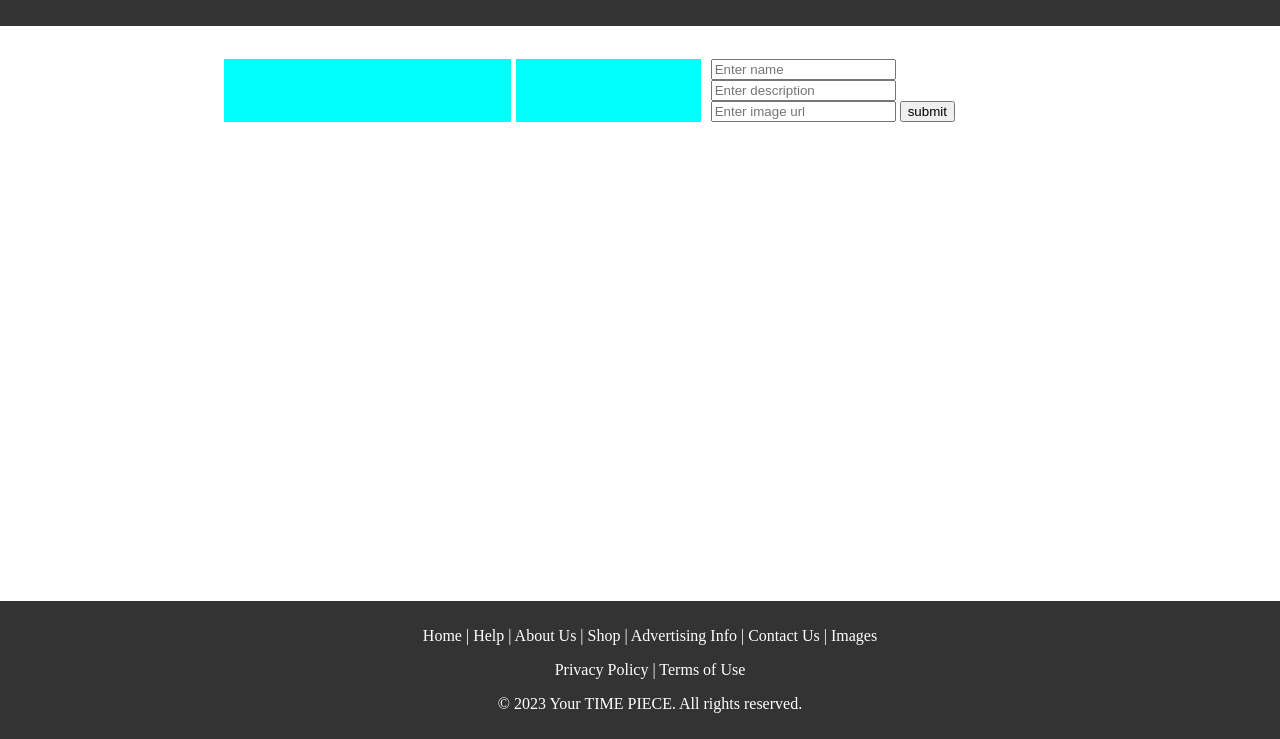
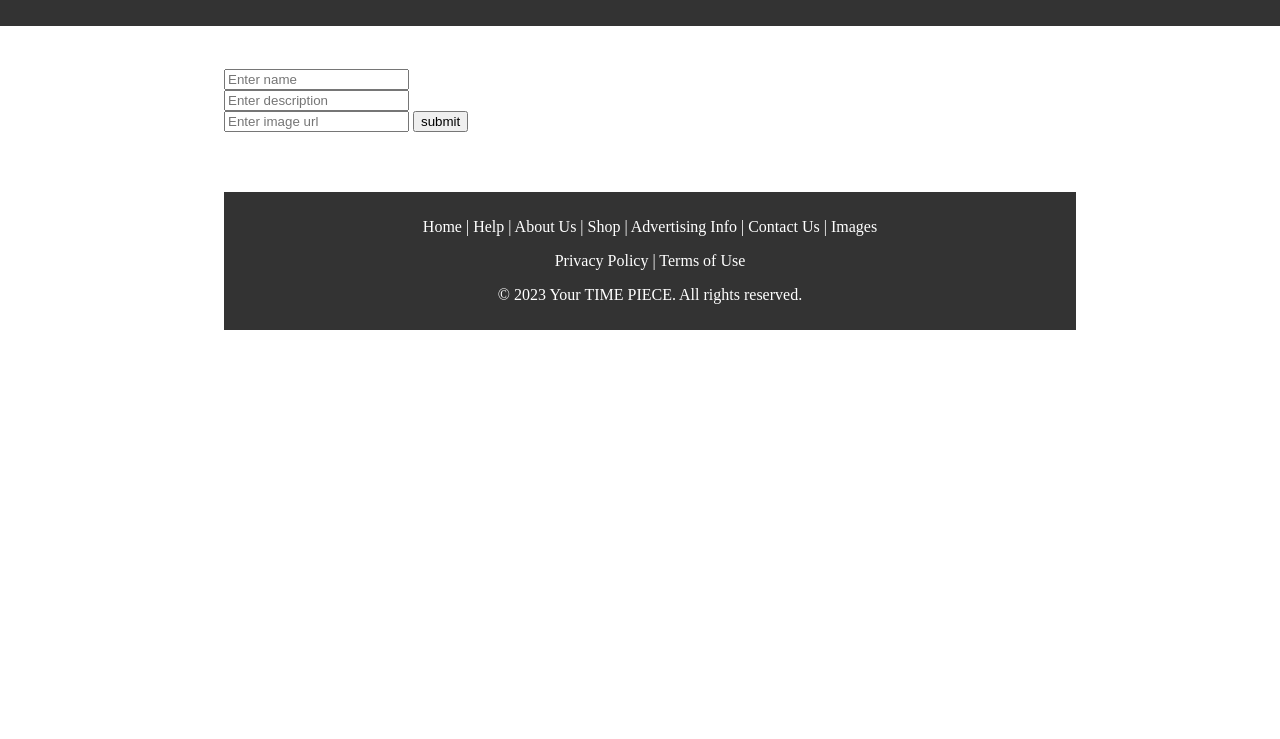
Before and after one commit to KellyBrianMurimi/Phase-1-Project, a plain HTML site: page index.html in a window 1280 px wide. Shown: the part 61-800 px from the top of the page. Drawn offline with Linux system fonts and the light colour scheme; no server answers.

```diff
--- a/style.css
+++ b/style.css
@@ -1,8 +1,9 @@
-body{
+body {
     width: 65%;
     background-color: white;
     margin: auto;
 }
+
 #navbar {
     background-color: #333;
     color: #fff;
@@ -31,63 +32,62 @@
     text-decoration: none;
     color: #fff;
 }
-#navbar-text{
+
+#navbar-text {
     margin: 20px;
 }
-#navbar-text p{
+
+#navbar-text p {
     margin: 0;
     font-size: 24px;
     font-weight: bold;
 }
-#container{
-    display: flex;
-    gap: 5px;
+
+#container {
+    display: grid;
+    grid-template-columns: repeat(auto-fill, minmax(250px, 1fr));
+    gap: 10px;
     padding-top: 40px;
     padding-bottom: 60px;
+    align-items: start;
 }
-#container #all_watches{
-    display: flex;
-    padding: 5px;
-    width: 60%;
-    background-color: aqua;
+
+#card {
+    border: 1px solid blue;
 }
-#card {
-    height: 50vh;
-    width: 50%;
-    border: 3px solid blue;
+
+#card img {
+    width: 100%;
+    max-height: 20vh;
 }
-#card img{
-    width: 100%;
-    max-height: 30vh;
 
-}
-#card img:hover{
+#card img:hover {
     cursor: pointer;
 }
-#container #single_watch{
-    width: 40%;
-    background-color: aqua;
+
+#single_watch {
+    width: 100%;
 }
-#single_watch img{
+
+#single_watch img {
     width: 100%;
-    max-height: 100%;
 }
-#deleteBtn{
+
+#deleteBtn {
     display: block;
     background-color: red;
     border: none;
     color: white;
 }
-#deleteBtn:hover{
+
+#deleteBtn:hover {
     cursor: pointer;
 }
+
 #footer {
     background-color: #333;
     color: #fff;
     text-align: center;
     padding: 10px;
     width: 100%;
-    position: absolute;
-    bottom: 0;
-    left: 0;
 }
```
